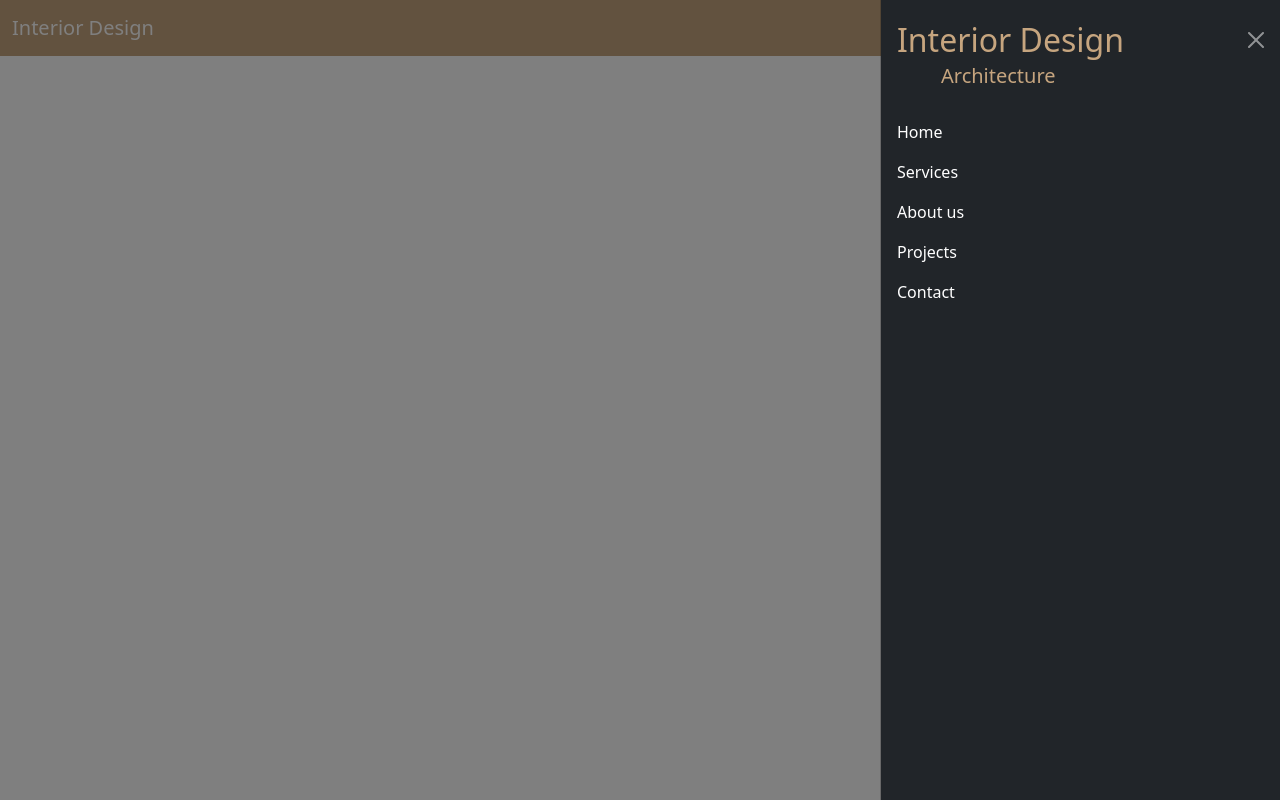
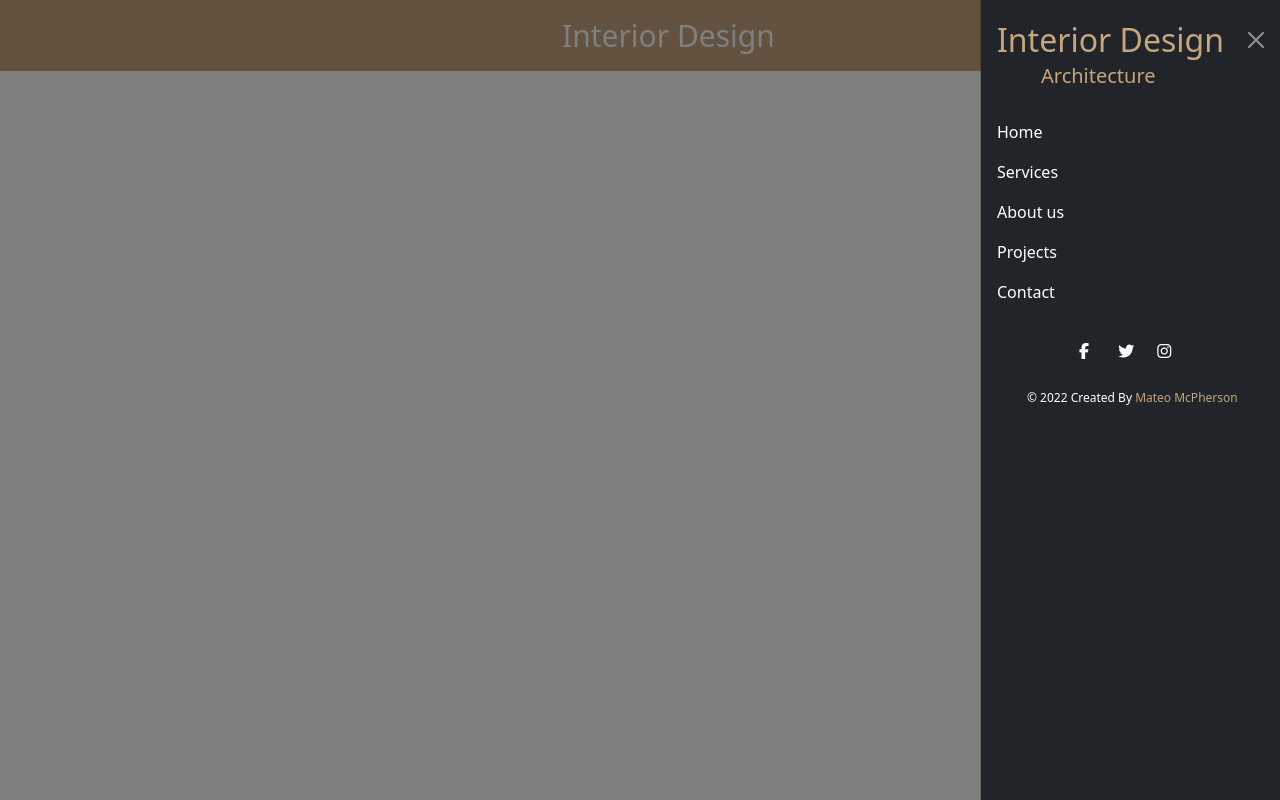
Before and after one commit to MateoCapx/interior_Design_Website, a plain HTML site: page index.html in a window 1280 px wide. Both pictures are taken after a click on the button 1240 px from the left and 28 px from the top of the page. Drawn offline with nearby package versions, Linux system fonts and the light colour scheme.

Commit message:
committing files

```diff
--- a/index.html
+++ b/index.html
@@ -1,5 +1,6 @@
 <!DOCTYPE html>
 <html lang="en">
+
 <head>
     <meta charset="UTF-8">
     <meta http-equiv="X-UA-Compatible" content="IE=edge">
@@ -10,20 +11,24 @@
     <link rel="stylesheet" type="text/css" href="style.css" />
     <title>interior Design</title>
 </head>
+
 <body>
     <!-- Navbar Section Start -->
     <nav class="navbar fixed-top">
         <div class="container-fluid">
             <a class="navbar-brand" href="#">Interior Design</a>
-          <button class="navbar-toggler" type="button" data-bs-toggle="offcanvas" data-bs-target="#offcanvasDarkNavbar" aria-controls="offcanvasDarkNavbar">
+            <button class="navbar-toggler" type="button" data-bs-toggle="offcanvas"
+                data-bs-target="#offcanvasDarkNavbar" aria-controls="offcanvasDarkNavbar">
                 <span class="navbar-toggler-icon"></span>
             </button>
-          <div class="offcanvas offcanvas-end text-bg-dark" tabindex="-1" id="offcanvasDarkNavbar" aria-labelledby="offcanvasDarkNavbarLabel">
+            <div class="offcanvas offcanvas-end text-bg-dark" tabindex="-1" id="offcanvasDarkNavbar"
+                aria-labelledby="offcanvasDarkNavbarLabel">
                 <div class="offcanvas-header">
                     <h2 class="offcanvas-title" id="offcanvasDarkNavbarLabel">Interior Design</h2>
-              <button type="button" class="btn-close btn-close-white" data-bs-dismiss="offcanvas" aria-label="Close"></button>
+                    <button type="button" class="btn-close btn-close-white" data-bs-dismiss="offcanvas"
+                        aria-label="Close"></button>
                 </div>
-                  <h5 class="navSubheading"  >Architecture</h5>
+                <h5 class="navSubheading">Architecture</h5>
 
                 <div class="offcanvas-body">
                     <ul class="navbar-nav justify-content-end flex-grow-1 pe-3">
@@ -44,6 +49,18 @@
                         </li>
                     </ul>
 
+                    <div class="nav-social">
+                        <ul>
+                            <li><a href="#" target="_blank"><i class="fa fa-facebook"></i></a></li>
+                            <li><a href="#" target="_blank"><i class="fa fa-twitter"></i></a></li>
+                            <li><a href="#" target="_blank"><i class="fa fa-instagram"></i></a></li>
+
+                        </ul>
+                    </div>
+
+                    <div class="copyrightSection">
+                        <p> © 2022 Created By <span style="color: #c6a57f;"> Mateo McPherson  </span></p>
+                    </div>
                 </div>
             </div>
         </div>
@@ -53,8 +70,10 @@
 
 
 </body>
+<script src="https://kit.fontawesome.com/64e6a03114.js" crossorigin="anonymous"></script>
 <script src="script.js"></script>
 <script src="https://cdn.jsdelivr.net/npm/bootstrap@5.2.0/dist/js/bootstrap.bundle.min.js"
     integrity="sha384-A3rJD856KowSb7dwlZdYEkO39Gagi7vIsF0jrRAoQmDKKtQBHUuLZ9AsSv4jD4Xa"
     crossorigin="anonymous"></script>
+
 </html>
--- a/style.css
+++ b/style.css
@@ -4,6 +4,9 @@
 }
 .offcanvas-title{
  color: #c6a57f ;
+}
+.offcanvas{
+    max-width: 300px;
 }
 .offcanvas-header{
     padding-bottom: 0;
@@ -15,8 +18,9 @@
 
 }
 .navbar-brand{
-    text-align: center;
+    margin-left: 400px;
     color: white;
+    font-size: 30px;
 }
 
 .navbar-toggler{
@@ -34,11 +38,119 @@
 
 .nav-link {
     color: white;
+
 }
 
 .nav-link:hover{
     color: #c6a57f;
+
 }
 
 
+/* Social Media Links in Nav section  */
+.nav-social ul li a {
+    color: white;
+
+}
+
+.nav-social ul li a:hover {
+color: #c6a57f;
+
+}
+
+/* Social Media Icons to display inline */
+.nav-social ul li{
+list-style: none;
+width: 35px;
+height: 35px;
+line-height: 38px;
+font-size: 16px;
+display: inline-block;
+overflow: hidden;
+position: relative;
+}
+
+div.nav-social{
+padding-left: 50px;
+padding-top: 20px;
+
+}
+
+.copyrightSection p{
+    font-size: 12px;
+    padding-left: 30px;
+}
 /* Styles for Navigation Section End */
+
+
+
+
+
+
+
+
+
+
+
+
+
+
+/* Media Queries */
+
+@media only screen and (min-width: 200px) {
+
+    .navbar-brand{
+        margin-left: 20px;
+        color: white;
+        font-size: 30px;
+    }
+
+}
+
+
+    /* Small devices (portrait tablets and large phones, 600px and up) */
+    @media only screen and (min-width: 700px) {
+
+        .navbar-brand{
+            margin-left: 250px;
+            color: white;
+            font-size: 30px;
+        }
+
+    }
+
+    /* Medium devices (landscape tablets, 768px and up) */
+    @media only screen and (min-width: 768px) {
+
+        .navbar-brand{
+            margin-left: 250px;
+            color: white;
+            font-size: 30px;
+        }
+
+
+    }
+
+    /* Large devices (laptops/desktops, 992px and up) */
+    @media only screen and (min-width: 1024px) {
+        .navbar-brand{
+            margin-left: 400px;
+            color: white;
+            font-size: 30px;
+        }
+
+    }
+
+
+
+
+    /* Extra large devices (large laptops and desktops, 1200px and up) */
+    @media only screen and (min-width: 1200px) {
+        .navbar-brand{
+            margin-left: 550px;
+            color: white;
+            font-size: 30px;
+        }
+
+
+    }
```
Lines whose indentation alone changed are shown as unchanged.
